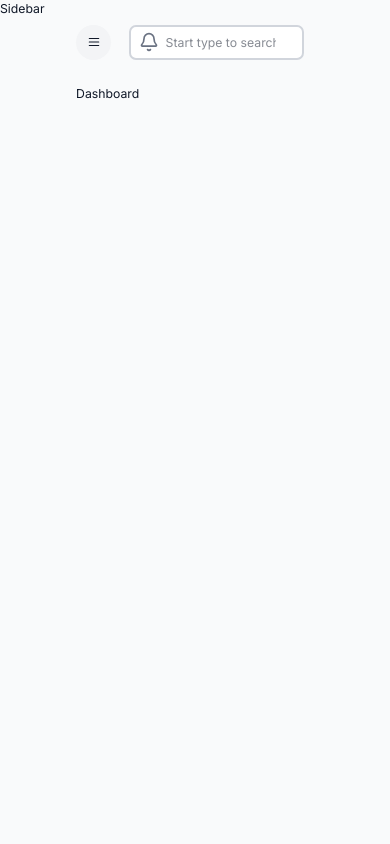
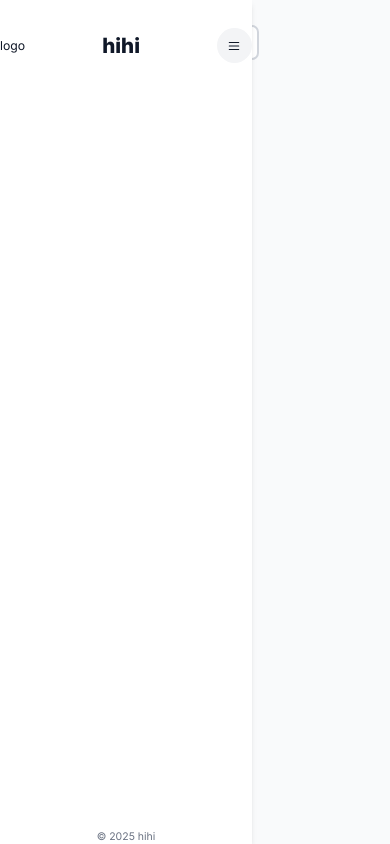
Before and after one commit to cpan0/inventory-management, a Next.js app in the folder client/: page / in a window 390 px wide. Built offline with nearby package versions, Linux system fonts and the light colour scheme; no server answers.

Commit message:
update dashboard

```diff
--- a/client/package.json
+++ b/client/package.json
@@ -13,13 +13,17 @@
     "@emotion/styled": "^11.14.1",
     "@mui/material": "^7.2.0",
     "@mui/x-data-grid": "^8.8.0",
+    "@reduxjs/toolkit": "^2.8.2",
     "axios": "^1.10.0",
+    "dotenv": "^17.2.1",
     "lucide-react": "^0.525.0",
     "next": "15.4.1",
     "numeral": "^2.0.6",
     "react": "19.1.0",
     "react-dom": "19.1.0",
+    "react-redux": "^9.2.0",
     "recharts": "^3.1.0",
+    "redux-persist": "^6.0.0",
     "uuid": "^11.1.0"
   },
   "devDependencies": {
--- a/client/src/app/(components)/Navbar/index.tsx
+++ b/client/src/app/(components)/Navbar/index.tsx
@@ -1,16 +1,27 @@
 "use client";
-import { Bell, Menu, Sun } from 'lucide-react'
+import { useAppDispatch, useAppSelector } from '@/app/redux';
+import { setIsSidebarCollapsed } from '@/state';
+import { Bell, Menu, Sun , Search } from 'lucide-react'
 import React from 'react'
 
 type Props = {}
 
 const Navbar = () => {
+  const dispatch = useAppDispatch();
+    const isSidebarCollapsed = useAppSelector(
+      (state) => state.global.isSidebarCollapsed
+    );
+
+    const toggleSidebar = () => {
+      dispatch(setIsSidebarCollapsed(!isSidebarCollapsed));
+    };
+
   return (
     <div className='flex justify-between items-center w-full mb-7'>
       {}
       <div className='flex justify-between items-center gap-5'>
-        <button className='px-3 py-3 bg-gray-100 rounded-full hover:bg-blue'
-        onClick={() => {}}>
+        <button className='px-3 py-3 bg-gray-100 rounded-full hover:bg-blue-100'
+        onClick={toggleSidebar}>
           <Menu className='w-4 h-4' />
         </button>
 
@@ -22,7 +33,7 @@ const Navbar = () => {
           />
 
           <div className='absolute inset-y-0 left-0 pl-3 flex items-center pointer-events-non'>
-            <Bell className='text-gray-500' size={20} />
+            <Search className='text-gray-500' size={20} />
           </div>
         </div>
       </div>
--- /dev/null
+++ b/client/src/app/(components)/Sidebar/index.tsx
@@ -0,0 +1,49 @@
+"use client";
+import { useAppDispatch, useAppSelector } from '@/app/redux';
+import { setIsSidebarCollapsed } from '@/state';
+import { Menu } from 'lucide-react'
+import React from 'react'
+
+
+const Sidebar = () => {
+  const dispatch = useAppDispatch();
+  const isSidebarCollapsed = useAppSelector(
+    (state) => state.global.isSidebarCollapsed
+  );
+
+  const toggleSidebar = () => {
+    dispatch(setIsSidebarCollapsed(!isSidebarCollapsed));
+  };
+
+  const sidebarClassNames = `fixed flex flex-col ${
+    isSidebarCollapsed ? 'w-0 md:w-16' : 'w-72 md:w-64'
+  } bg-white transition-all duration-300 overflow-hidden h-full shadow-md z-40`;
+
+  return (
+    <div className={sidebarClassNames}>
+      {/* TOP LOGO */}
+      <div className='flex gap-3 justify-between md:justify-normal items-center pt-8'>
+        <div>logo</div>
+        <h1 className='font-extrabold text-2xl'>hihi</h1>
+        <button
+          className='md:hidden px-3 py-3 bg-gray-100 rounded-full hover:bg-blue-100'
+          onClick={toggleSidebar}
+        >
+          <Menu className='w-4 h-4' />
+        </button>
+      </div>
+
+      {/* LINKS */}
+      <div className='flex-grow mt-8'>
+        {/* links here */}
+      </div>
+
+      {/* FOOTER */}
+      <div>
+        <p className='text-center text-xs text-gray-500'>&copy; 2025 hihi</p>
+      </div>
+    </div>
+  )
+}
+
+export default Sidebar
--- a/client/src/app/dashboardWrapper.tsx
+++ b/client/src/app/dashboardWrapper.tsx
@@ -1,16 +1,46 @@
-import React from 'react';
+"use client";
+
+import React, { useEffect } from 'react';
 import Navbar from '@/app/(components)/Navbar';
+import Sidebar from '@/app/(components)/Sidebar';
+import StoreProvider, { useAppSelector } from './redux';
 
-const DashboardWrapper = ({ children } : { children : React.ReactNode }) => {
+const DashboardLayout = ({ children } : { children : React.ReactNode }) => {
+  const isSidebarCollapsed = useAppSelector(
+    (state) => state.global.isSidebarCollapsed
+  );
+
+    const isDarkMode = useAppSelector(
+    (state) => state.global.isDarkMode
+  );
+
+  useEffect(() => {
+    if (isDarkMode) {
+      document.documentElement.classList.add('dark');
+    } else {
+      document.documentElement.classList.add('light');
+    }
+  })
+
   return (
-    <div className={`flex bg-gray-50 text-gray-900 w-full min-h-screen`}>
-      Sidebar
-      <main className={`flex flex-col w-full h-full py-7 px-9 bg-gray-50 md:pl-24`}>
+    <div className={`${
+      isDarkMode ? 'dark' : 'light'
+    } flex bg-gray-50 text-gray-900 w-full min-h-screen`}>
+      <Sidebar />
+      <main className={`flex flex-col w-full h-full py-7 px-9 bg-gray-50 ${isSidebarCollapsed ? 'md:pl-24' : 'md:pl-72'}`}>
         <Navbar />
         {children}
       </main>
     </div>
   );
-}
+};
+
+const DashboardWrapper = ({ children } : { children : React.ReactNode }) => {
+  return (
+    <StoreProvider>
+      <DashboardLayout>{children}</DashboardLayout>
+   </StoreProvider>
+  );
+};
 
 export default DashboardWrapper;
```
Also changed, not shown: 1 other file (tests, documents, lock files or other folders).
